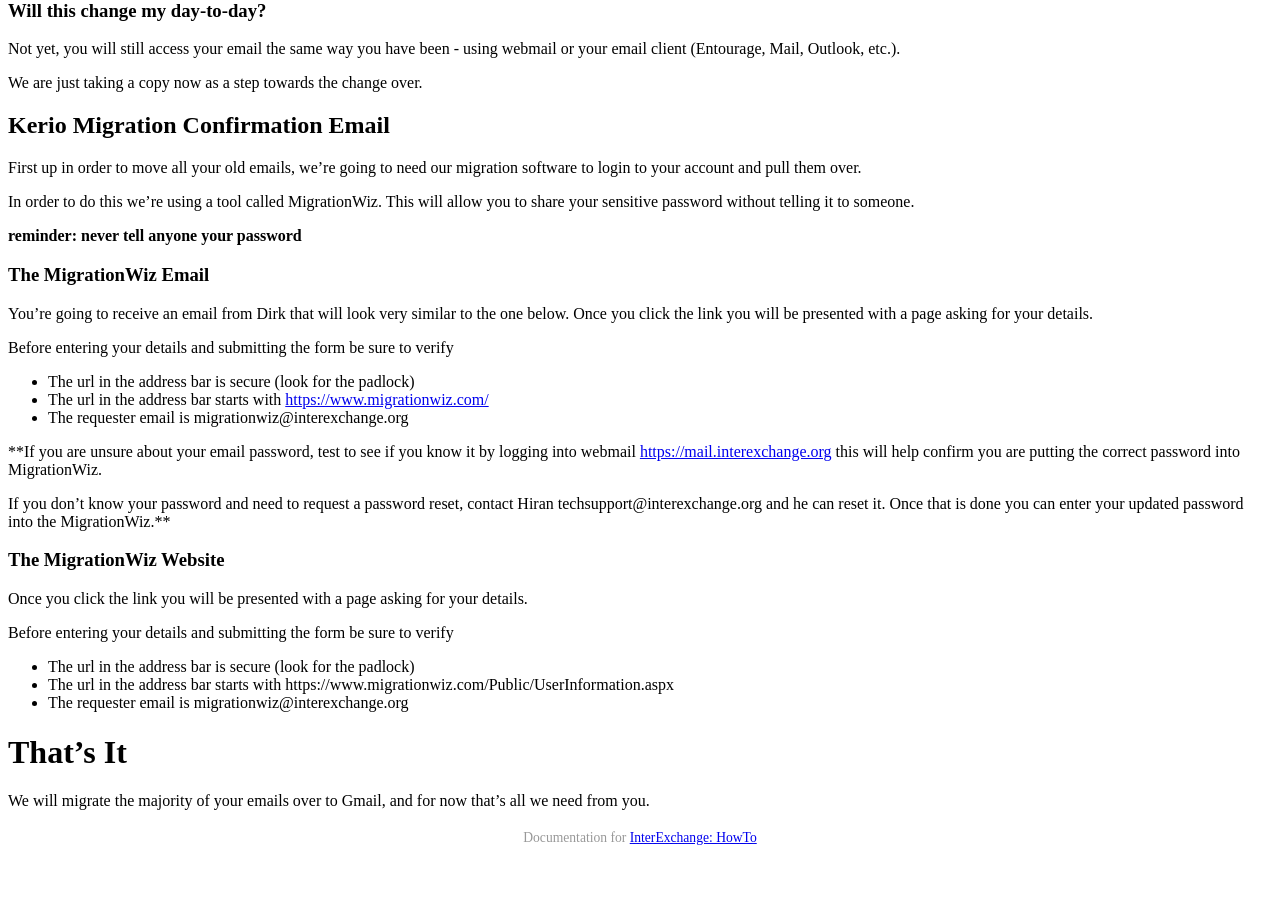
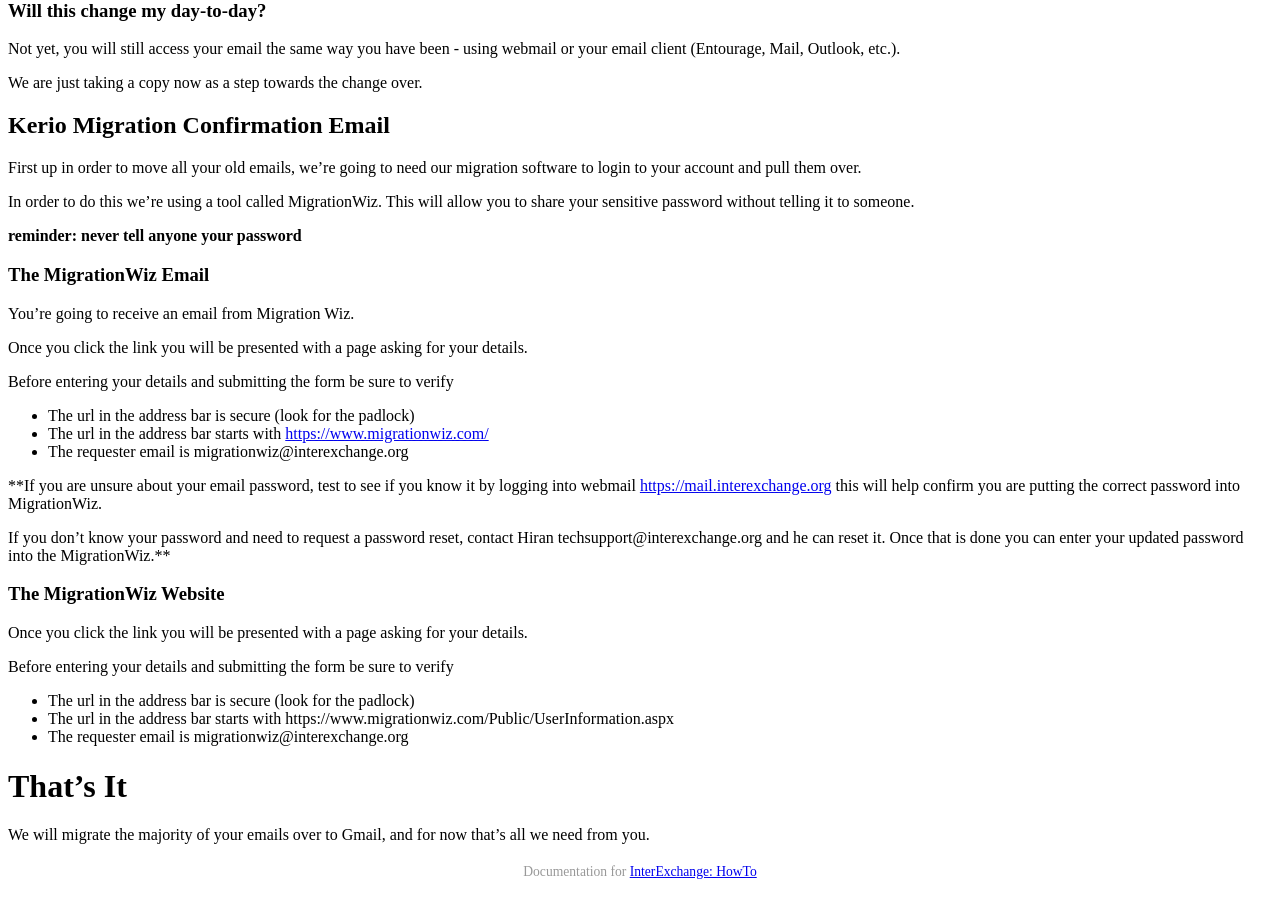
Before and after one commit to acohen/howto, a Jekyll site: the page built from _posts/2014-09-23-gmail-migration.md, in a window 1280 px wide and 900 px high, scrolled down 597 px. Built offline with Jekyll 4.4.1, drawn with Linux system fonts in a browser that asks for light colours; Markdown is read by kramdown in place of the engine named in the settings; a style sheet for code colours, icons or effects is not loaded; before the commit the page ends 1463 px from its top, so only the background shows below that.

Commit message:
removed reference

```diff
--- a/_posts/2014-09-23-gmail-migration.md
+++ b/_posts/2014-09-23-gmail-migration.md
@@ -39,7 +39,8 @@ In order to do this we're using a tool called MigrationWiz. This will allow you
 
 ### The MigrationWiz Email
 
-You're going to receive an email from Dirk that will look very similar to the one below.
+You're going to receive an email from Migration Wiz.
+
 Once you click the link you will be presented with a page asking for your details.
 
 Before entering your details and submitting the form be sure to verify
```
